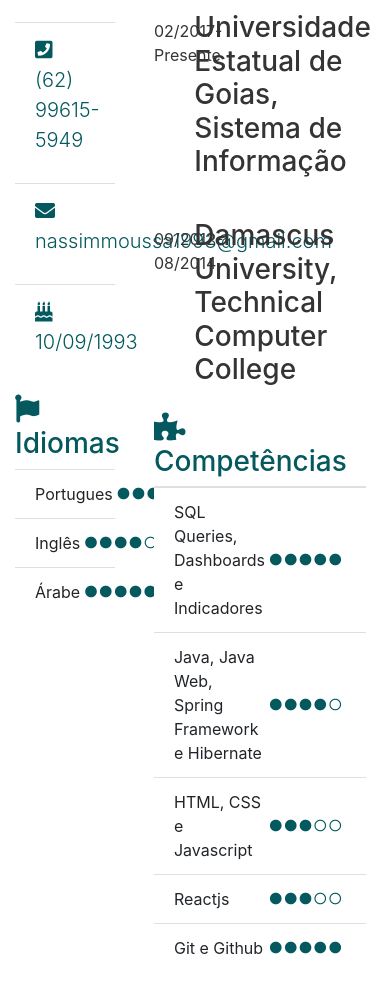
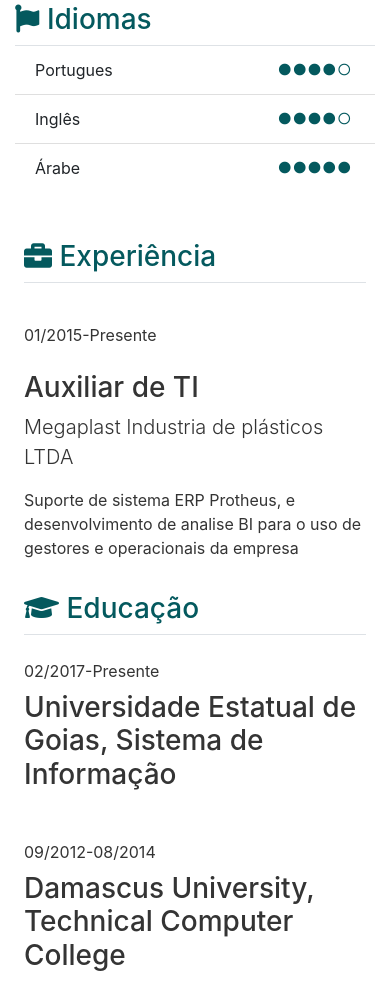
Before and after one commit to nassimmoussa/nassimmoussa.github.io, a plain HTML site: page index.html in a window 390 px wide. Shown: the part 997-1990 px from the top of the page. Before the commit the page ends 1969 px from the top, so only its background shows below. Drawn offline with nearby package versions, Linux system fonts and the light colour scheme.

Commit message:
Responsive

```diff
--- a/index.html
+++ b/index.html
@@ -20,7 +20,7 @@
       <div class="col-1"></div>
       <div class="col-11">
         <h1 class="font-weight-bold" style="color:#528486">Nassim Ghandy Moussa</h1>
-        <h3 style="color: #00494D">Desenvolvedor Full Stack</h3>
+        <h3 style="color: #00494D">Desenvolvedor BI/Desenvolvedor Full Stack </h3>
         <p class="lead" style="color:#343434">Aluno de sistemas de informação na Universidade Estadual do Goiás (UEG).
           Atualmente, trabalho com consultas SQL, e Analise BI, com uma experiência de 2 anos.
           </br>
@@ -31,7 +31,7 @@
   </div>
   <div class="container">
     <div class="row ">
-      <div class="col-4">
+      <div class="col-md-4">
         <div class="border border-left-0 border-right-0 border-top-0 ">
           <h3 style="color:#04595E"> <i class="fas fa-user-circle"></i> Dados Pessoais</h3>
         </div>
@@ -84,16 +84,16 @@
           </ul>
         </div>
       </div>
-      <div class="col-8 px-4">
+      <div class="col-md-8 px-4">
 
         <div class="border border-left-0 border-right-0 border-top-0 ">
           <h3 style="color:#04595E"> <i class="fas fa-briefcase"></i> Experiência</h3>
         </div>
         <div class="row py-3" style="color:#343434">
-          <div class="col-2 py-4">
+          <div class="col-md-2 py-4">
             01/2015-Presente
           </div>
-          <div class="col-10">
+          <div class="col-md-10">
             <h3 style="color:#343434"> Auxiliar de TI</h3>
 
             <p class="lead" style="color:#343434">Megaplast Industria de plásticos LTDA</p>
@@ -106,18 +106,18 @@
           <h3 style="color:#04595E"> <i class="fas fa-graduation-cap"></i> Educação</h3>
         </div>
         <div class="row py-3" style="color:#343434">
-          <div class="col-2 py-2">
+          <div class="col-md-2 py-2">
             02/2017-Presente
           </div>
-          <div class="col-10">
+          <div class="col-md-10">
             <h3 style="color:#343434"> Universidade Estatual de Goias, Sistema de Informação</h3>
           </div>
         </div>
         <div class="row py-3" style="color:#343434">
-          <div class="col-2 py-2">
+          <div class="col-md-2 py-2">
             09/2012-08/2014
           </div>
-          <div class="col-10">
+          <div class="col-md-10">
             <h3 style="color:#343434"> Damascus University, Technical Computer College</h3>
           </div>
         </div>
@@ -134,7 +134,7 @@
               <li class="list-group-item d-flex justify-content-between align-items-center">Reactjs <span style="color:#04595E" class="badge "> <i class="fas fa-circle"></i> <i class="fas fa-circle"></i> <i
                 class="fas fa-circle"></i> <i class="far fa-circle"></i> <i class="far fa-circle"></i></span></li>
               <li class="list-group-item d-flex justify-content-between align-items-center">Git e Github <span style="color:#04595E" class="badge "> <i class="fas fa-circle"></i> <i class="fas fa-circle"></i> <i
-                class="fas fa-circle"></i> <i class="fas fa-circle"></i> <i class="fas fa-circle"></i></span></li>
+                class="fas fa-circle"></i> <i class="fas fa-circle"></i> <i class="fas" fa-circle"></i></span></li>
           </ul>
       </div>
     </div>
```
